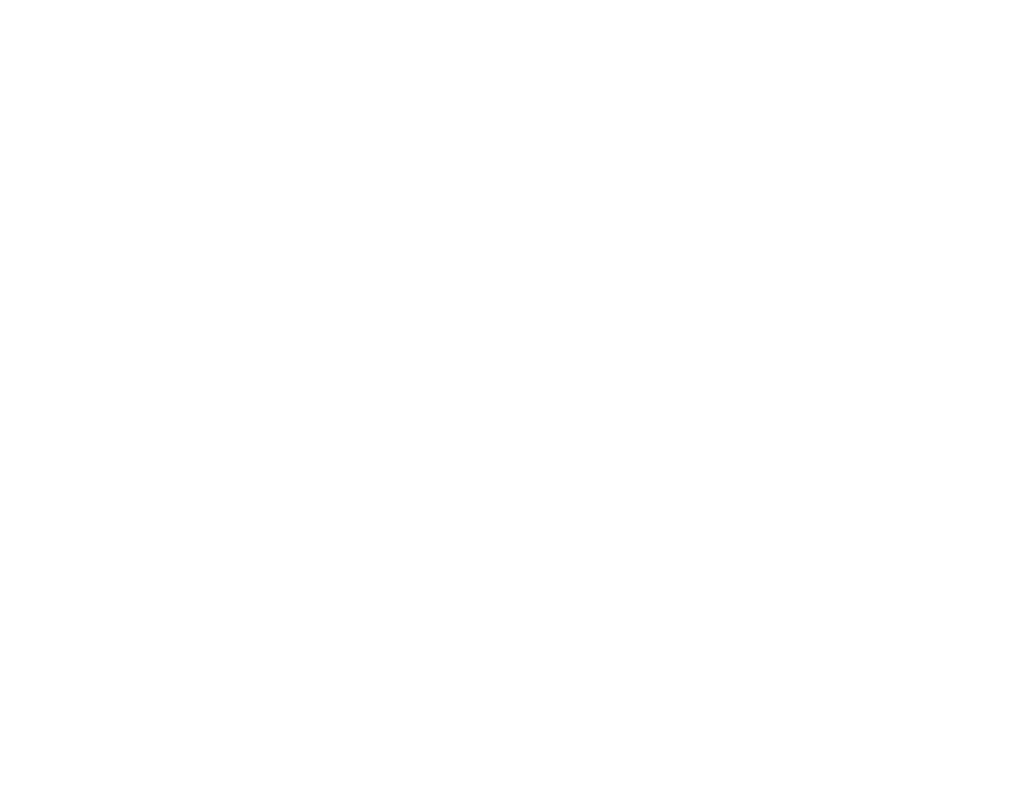
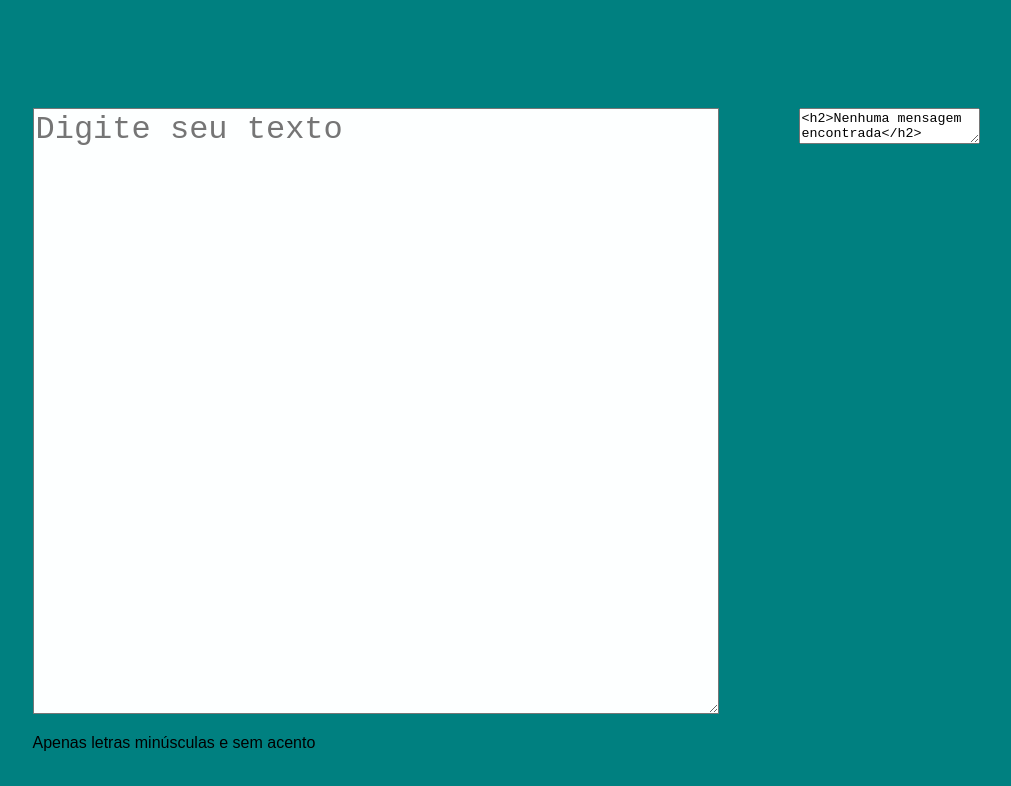
Before and after one commit to nataliel26/decodificador-de-texto, a plain HTML site: page index.html in a window 1280 px wide. Shown: the whole page, without its empty margins (134-1145 px from the left). Drawn offline with Linux system fonts and the light colour scheme.

Commit message:
added css

```diff
--- a/index.html
+++ b/index.html
@@ -6,6 +6,7 @@
     <meta http-equiv="X-UA-Compatible" content="ie=edge">
     <title>Decodificador de texto</title>
     <link rel="stylesheet" href="./style.css">
+    <style>@import url('https://fonts.googleapis.com/css2?family=Pixelify+Sans:wght@400..700&family=Roboto:ital,wght@0,100;0,300;0,400;0,500;0,700;0,900;1,100;1,300;1,400;1,500;1,700;1,900&display=swap');</style>
     <link rel="icon" href="./favicon.ico" type="image/x-icon">
   </head>
   <body>
@@ -15,6 +16,18 @@
     </header>
 
     <main>
+      <div class="content">
+        <div class="text-input-box">
+          <textarea class="text-input" placeholder="Digite seu texto"></textarea>
+          <br>
+          <p>Apenas letras minúsculas e sem acento</p>
+        </div>
+        <div class="text-output-box">
+          <textarea class="text-output"><h2>Nenhuma mensagem encontrada</h2>
+            <br>
+            <p>Digite um texto que você gostaria de criptografar ou descriptografar.</p></textarea>
+      </div>
+        </div>
 
     </main>
 
--- a/style.css
+++ b/style.css
@@ -0,0 +1,22 @@
+:root {
+    background-color: #008080;
+    font-family: sans-serif;
+    color: #000;
+}
+
+.content {
+    display: flex;
+    justify-content: center;
+    align-items: space;
+    gap: 80px;
+    padding: 100px;
+}
+
+
+.text-input {
+    font-size: 32px;
+    background-color: #fdffff;
+    text-align: left;
+    height: 600px;
+    width: 680px;
+}
```
